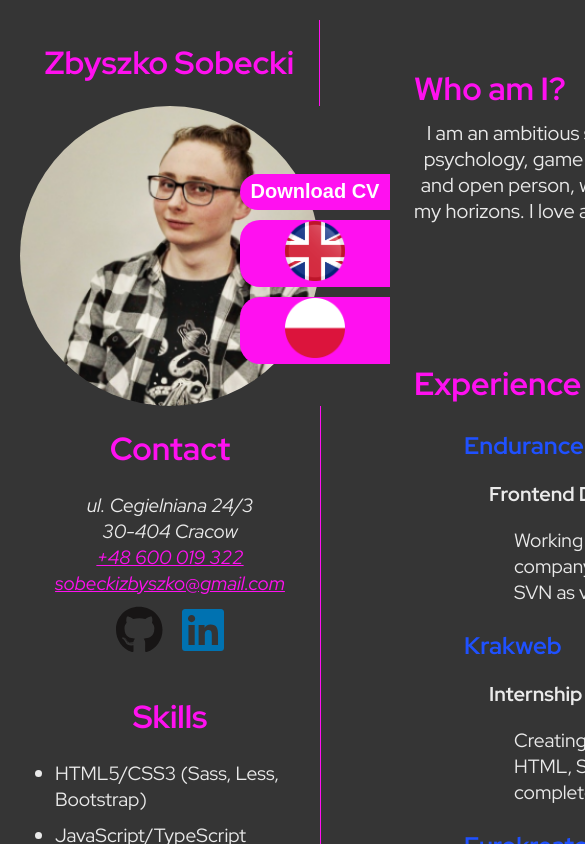
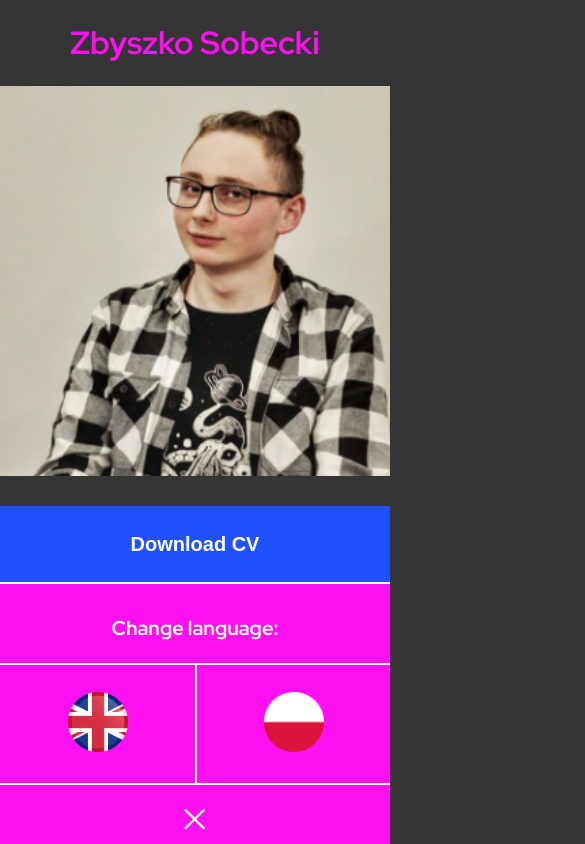
Before and after one commit to dziwuj/CV, a React (Vite) app: page / in a window 390 px wide. Both pictures are taken after a click on the button "Main Menu". Shown: the top 844 px of the page, 585 px wide, since content can reach past the window. Built offline with nearby package versions, Linux system fonts and the light colour scheme.

Commit message:
Added overlay for mobile version

```diff
--- /dev/null
+++ b/src/components/Burger.tsx
@@ -0,0 +1,32 @@
+import React from "react";
+
+interface BurgerProps {
+    setIsShown: React.Dispatch<React.SetStateAction<boolean>>;
+    isShown: boolean;
+}
+
+const Burger: React.FunctionComponent<BurgerProps> = ({ setIsShown, isShown }) => {
+    return (
+        <button
+            type="button"
+            className={`menu${isShown ? " opened" : ""}`}
+            onClick={() => setIsShown((prevState) => !prevState)}
+            aria-label="Main Menu"
+            aria-expanded={isShown ? "true" : "false"}
+        >
+            <svg viewBox="0 0 100 100">
+                <path
+                    className="line line1"
+                    d="M 20,29.000046 H 80.000231 C 80.000231,29.000046 94.498839,28.817352 94.532987,66.711331 94.543142,77.980673 90.966081,81.670246 85.259173,81.668997 79.552261,81.667751 75.000211,74.999942 75.000211,74.999942 L 25.000021,25.000058"
+                />
+                <path className="line line2" d="M 20,50 H 80" />
+                <path
+                    className="line line3"
+                    d="M 20,70.999954 H 80.000231 C 80.000231,70.999954 94.498839,71.182648 94.532987,33.288669 94.543142,22.019327 90.966081,18.329754 85.259173,18.331003 79.552261,18.332249 75.000211,25.000058 75.000211,25.000058 L 25.000021,74.999942"
+                />
+            </svg>
+        </button>
+    );
+};
+
+export { Burger };
--- a/src/components/Overlay.tsx
+++ b/src/components/Overlay.tsx
@@ -7,9 +7,11 @@ import { savePDF } from "@progress/kendo-react-pdf";
 
 interface OverlayProps {
     resumeRef: React.RefObject<HTMLDivElement>;
+    setIsShown: React.Dispatch<React.SetStateAction<boolean>>;
+    isShown: boolean;
 }
 
-const Overlay: React.FunctionComponent<OverlayProps> = observer(({ resumeRef }: OverlayProps) => {
+const Overlay: React.FunctionComponent<OverlayProps> = observer(({ resumeRef, setIsShown, isShown }: OverlayProps) => {
     const store = useContext(StoreContext);
     const { overlay } = store.TranslationsStore.translations;
     const [language, setLanguage] = useState<string>("en");
@@ -21,9 +23,11 @@ const Overlay: React.FunctionComponent<OverlayProps> = observer(({ resumeRef }:
 
     useEffect(() => {
         store.TranslationsStore.setLanguage(language);
+        setIsShown(false);
     }, [language]);
 
     const exportPDF = () => {
+        resumeRef.current?.parentElement?.classList.add("export");
         if (resumeRef.current === null) return;
         savePDF(resumeRef.current, {
             paperSize: "auto",
@@ -31,13 +35,16 @@ const Overlay: React.FunctionComponent<OverlayProps> = observer(({ resumeRef }:
             repeatHeaders: true,
             fileName: `zbyszko_sobecki_CV-${language}.pdf`,
         });
+        resumeRef.current?.parentElement?.classList.remove("export");
+        setIsShown(false);
     };
 
     return (
-        <div className="overlay">
+        <div className={`overlay${isShown ? " show" : " hidden"}`}>
             <button type="button" className="download" onClick={() => exportPDF()}>
                 {overlay.download}
             </button>
+            <div className="language-title">{overlay.changeLanguage}</div>
             {languagesOptions.map((lang) => (
                 <button type="button" key={lang} className="language" onClick={() => setLanguage(lang)}>
                     <img className="flag" src={images.flags[lang]} alt={`${lang} flag`} />
--- a/src/constants/languages/en.ts
+++ b/src/constants/languages/en.ts
@@ -3,6 +3,7 @@ import { ITranslations } from "../../interfaces/languages";
 export const translations: ITranslations = {
     overlay: {
         download: "Download CV",
+        changeLanguage: "Change language:",
     },
     about: {
         title: "Who am I?",
--- a/src/constants/languages/pl.ts
+++ b/src/constants/languages/pl.ts
@@ -3,6 +3,7 @@ import { ITranslations } from "../../interfaces/languages";
 export const translations: ITranslations = {
     overlay: {
         download: "Pobierz CV",
+        changeLanguage: "Zmień język:",
     },
     about: {
         title: "Kim jestem?",
--- a/src/index.tsx
+++ b/src/index.tsx
@@ -11,59 +11,51 @@ import { Courses } from "./components/Courses";
 import { Name } from "./components/Name";
 import { Overlay } from "./components/Overlay";
 import { rootStore } from "./stores/Root.store";
+import { FontAwesomeIcon } from "@fortawesome/react-fontawesome";
+import { faBars } from "@fortawesome/free-solid-svg-icons";
 
 import "./styles/main.scss";
+import { Burger } from "./components/Burger";
 
 export const StoreContext = createContext(rootStore);
 
 function App() {
-    const [isMobile, setIsMobile] = useState<boolean>(false);
+    const [isShown, setIsShown] = useState<boolean>(false);
     const resumeRef = useRef<HTMLDivElement>(null);
-
-    useEffect(() => {
-        window.screen.width <= 760 ? setIsMobile(true) : setIsMobile(false);
-    }, [window.screen.width]);
-
-    function detectWindowSize() {
-        window.innerWidth <= 760 ? setIsMobile(true) : setIsMobile(false);
-    }
-
-    window.onresize = detectWindowSize;
 
     return (
         <StoreContext.Provider value={rootStore}>
-            {isMobile ? (
-                <div className="small">
-                    <div className="mid">
-                        <Name />
-                        <Photo />
-                        <About />
-                        <Contact />
-                        <Skills />
-                        <Languages />
-                        <Experience />
-                        <Education />
-                        <Courses />
-                    </div>
-                </div>
-            ) : (
-                <div className="big" ref={resumeRef}>
-                    <div className="left">
+            <div className="container">
+                <div className="desktop" ref={resumeRef}>
+                    <div className="col-1">
                         <Name />
                         <Photo />
                         <Contact />
                         <Skills />
                         <Languages />
                     </div>
-                    <div className="right">
+                    <div className="col-2">
                         <About />
                         <Experience />
                         <Education />
                         <Courses />
                     </div>
                 </div>
-            )}
-            <Overlay resumeRef={resumeRef} />
+
+                <div className="mobile">
+                    <Name />
+                    <Photo />
+                    <About />
+                    <Contact />
+                    <Skills />
+                    <Languages />
+                    <Experience />
+                    <Education />
+                    <Courses />
+                </div>
+            </div>
+            <Burger setIsShown={setIsShown} isShown={isShown} />
+            <Overlay resumeRef={resumeRef} setIsShown={setIsShown} isShown={isShown} />
         </StoreContext.Provider>
     );
 }
--- a/src/interfaces/languages.ts
+++ b/src/interfaces/languages.ts
@@ -1,6 +1,7 @@
 export interface ITranslations {
     overlay: {
         download: string;
+        changeLanguage: string;
     };
     about: {
         title: string;
--- a/src/styles/_base.scss
+++ b/src/styles/_base.scss
@@ -4,12 +4,13 @@
     left: 0;
     top: 0;
     margin: 0 auto;
-    padding: 20px;
     position: absolute;
 }
 
 @mixin small {
-    width: 100vw;
+    width: 100%;
+    height: auto;
+    overflow-x: hidden;
     left: 0;
     top: 0;
     margin: 0 auto;
--- a/src/styles/main.scss
+++ b/src/styles/main.scss
@@ -1,44 +1,84 @@
 @import "base";
 @import "./fonts/red-hat-display";
 @import "./fonts/dejavu-sans";
+@import "./burger";
 
 html,
 body {
     background-color: $background-color;
     font-family: "Red Hat Display", "DejaVu Sans", sans-serif;
     height: 100%;
-}
-
-div.big {
-    @include big;
     background-color: $background-color;
     color: $text-color;
 }
-
-div.small {
-    @include small;
+.container {
     background-color: $background-color;
     color: $text-color;
 }
 
 h1 {
     color: $primary-color;
+    font-size: 2rem;
 }
 
 h2 {
     color: $secondary-color;
+    font-size: 1.5rem;
 }
 
 h3 {
     color: $text-color;
+    font-size: 1.25rem;
 }
 
-.left {
-    float: left;
-    height: calc(3508px / 2);
-    width: 300px;
-    display: flex;
-    flex-direction: column;
+h4 {
+    color: $text-color;
+    font-size: 1.25rem;
+}
+
+p {
+    font-size: larger;
+}
+
+.container {
+    @include big;
+}
+
+.desktop {
+    display: grid;
+    grid-template-columns: 300px 1fr;
+    background-color: $background-color;
+    color: $text-color;
+    padding: 20px;
+
+    h1 {
+        margin: 10px 0;
+    }
+
+    h2 {
+        margin: 25px 50px 10px 50px;
+    }
+
+    h3 {
+        margin: 20px 0px 20px 75px;
+    }
+
+    h4 {
+        margin: 0px 100px;
+    }
+
+    p {
+        margin: 10px 0px 10px 100px;
+        text-align: left;
+    }
+
+    .col-1 {
+        grid-column: 1;
+    }
+
+    .col-2 {
+        grid-column: 2;
+    }
 
     .name {
         font-size: 1em;
@@ -123,16 +163,6 @@ h3 {
             }
         }
     }
-}
-
-.right {
-    margin-left: 300px;
-    width: calc(100% - 300px);
-    height: 100%;
-    display: flex;
-    flex-direction: column;
-    justify-content: space-around;
-    padding-top: 10px;
 
     .about {
         height: 240px;
@@ -160,35 +190,68 @@ h3 {
     .courses {
         padding: 0 10%;
     }
-
-    h1 {
-        font-size: 2rem;
-        margin: 10px 0;
 }
 
-    h2 {
-        font-size: 1.5rem;
-        margin: 25px 50px 10px 50px;
+.mobile {
+    display: none;
 }
 
-    h3 {
+.overlay {
+    position: fixed;
+    display: flex;
+    align-items: flex-end;
+    flex-direction: column;
+    width: 175px;
+    top: 20vh;
+    right: 0;
+    z-index: 2;
+
+    button,
+    div {
+        margin: 5px 0;
+        width: 100%;
+        height: 50%;
+        background-color: $primary-color;
+        padding: 10px 0;
+        border: none;
+        color: white;
         font-size: 1.25rem;
-        margin: 20px 0px 20px 75px;
-    }
+        font-weight: bold;
+        text-align: center;
+        cursor: pointer;
+        border-radius: 20px 0 0 20px;
 
-    h4 {
-        font-size: 1.25rem;
-        margin: 0px 100px;
-    }
-
-    p {
-        font-size: larger;
-        margin: 10px 0px 10px 100px;
-        text-align: left;
+        .flag {
+            width: 60px;
+            height: 60px;
         }
     }
 
-.mid {
+    .download {
+        background-color: $secondary-color;
+    }
+
+    .language-title {
+        width: 75%;
+    }
+
+    .language {
+        width: 75%;
+    }
+}
+
+.menu-toggle {
+    display: none;
+}
+
+@media (max-width: 768px) {
+    .container {
+        @include small;
+    }
+    .desktop {
+        display: none;
+    }
+    .mobile {
         height: 100%;
         width: 100vw;
         margin: 0;
@@ -214,6 +277,7 @@ h3 {
         .contact {
             width: 100%;
             flex: 0 1 auto;
+            text-align: center;
 
             p {
                 font-size: larger;
@@ -290,36 +354,160 @@ h3 {
 
         .courses {
             padding: 0 10%;
+            margin-bottom: 15vw;
+        }
+    }
+    .overlay {
+        bottom: 0;
+        top: initial;
+        left: 0;
+        z-index: 1;
+        background-color: $primary-color;
+        position: fixed;
+        width: 100vw;
+        height: 40vh;
+        padding-bottom: 15vw;
+        box-sizing: border-box;
+
+        button,
+        div {
+            height: 100%;
+            border-radius: 0;
+            margin: 0;
+        }
+
+        .download {
+            padding: 10px 0;
+            margin: 0;
+            grid-row: 1;
+            grid-column: 1/3;
+            border-bottom: 2px solid white;
+        }
+        .language-title {
+            display: flex;
+            justify-content: center;
+            align-items: center;
+            border-radius: 0;
+            margin: 0;
+            height: 63%;
+            width: 100%;
+            grid-row: 2;
+            grid-column: 1/3;
+            border-bottom: 2px solid white;
+        }
+
+        .language {
+            margin: 0;
+            width: 100%;
+            grid-row: 3;
+            border-bottom: 2px solid white;
+        }
+        .language:last-child {
+            border-left: 2px solid white;
         }
     }
 
-.overlay {
+    .show {
+        display: grid;
+        grid-template-columns: 1fr 1fr;
+        animation: grow 1s ease-in;
+        transform-origin: center bottom;
+
+        @keyframes grow {
+            0% {
+                transform: scale(0);
+                border-radius: 50% 50% 0 0;
+            }
+            100% {
+                transform: scale(1);
+            }
+        }
+
+        button,
+        div {
+            opacity: 0;
+            border: none;
+            border-radius: 0;
+            animation: appear 0.5s ease-in 0.75s forwards;
+            @keyframes appear {
+                0% {
+                    opacity: 0;
+                }
+                100% {
+                    opacity: 1;
+                }
+            }
+        }
+    }
+
+    .hidden {
+        display: grid;
+        animation: shrink 1s ease-in 0.25s forwards;
+        transform-origin: center bottom;
+
+        @keyframes shrink {
+            0% {
+                transform: scale(1);
+            }
+            100% {
+                transform: scale(0);
+                border-radius: 50% 50% 0 0;
+            }
+        }
+
+        button,
+        div {
+            opacity: 1;
+            border-bottom: 2px solid white;
+            border-radius: 0;
+            animation: disappear 0.5s ease-in forwards;
+            @keyframes disappear {
+                100% {
+                    opacity: 0;
+                    border: none;
+                }
+            }
+        }
+    }
+    .menu {
+        display: flex;
         position: fixed;
-    display: flex;
-    flex-direction: column;
-    width: 150px;
-    height: 200px;
-    top: 20vh;
-    right: 0;
+        bottom: 0;
+        left: 50%;
+        transform: translateX(-50%);
+        background-color: $primary-color;
+        font-size: 2rem;
+        cursor: pointer;
         z-index: 2;
+        width: 75px;
+        height: 50px;
+        border: none;
+        border-radius: 50% 50% 0 0;
+        align-items: center;
+        justify-content: center;
+        svg {
+            width: 80%;
+            height: 80%;
+            fill: white;
+        }
+    }
+}
 
-    button {
-        margin: 5px 0;
-        width: 100%;
-        height: 50%;
-        background-color: $primary-color;
-        border: none;
-        color: white;
-        font-size: 1.25rem;
-        font-weight: bold;
-        text-align: center;
-        cursor: pointer;
-        border-radius: 20px 0 0 20px;
+.export {
+    background-color: $background-color;
+    color: $text-color;
+    @include big;
 
-        .flag {
-            width: 60px;
-            height: 60px;
+    .desktop {
+        display: grid;
+        grid-template-columns: 300px 1fr;
+        background-color: $background-color;
+        color: $text-color;
+        padding: 20px;
     }
+
+    .mobile {
+        display: none;
     }
 }
 
```
Also changed, not shown: src/styles/_burger.scss (added, +33 -0 lines). Lines whose indentation alone changed are shown as unchanged.
